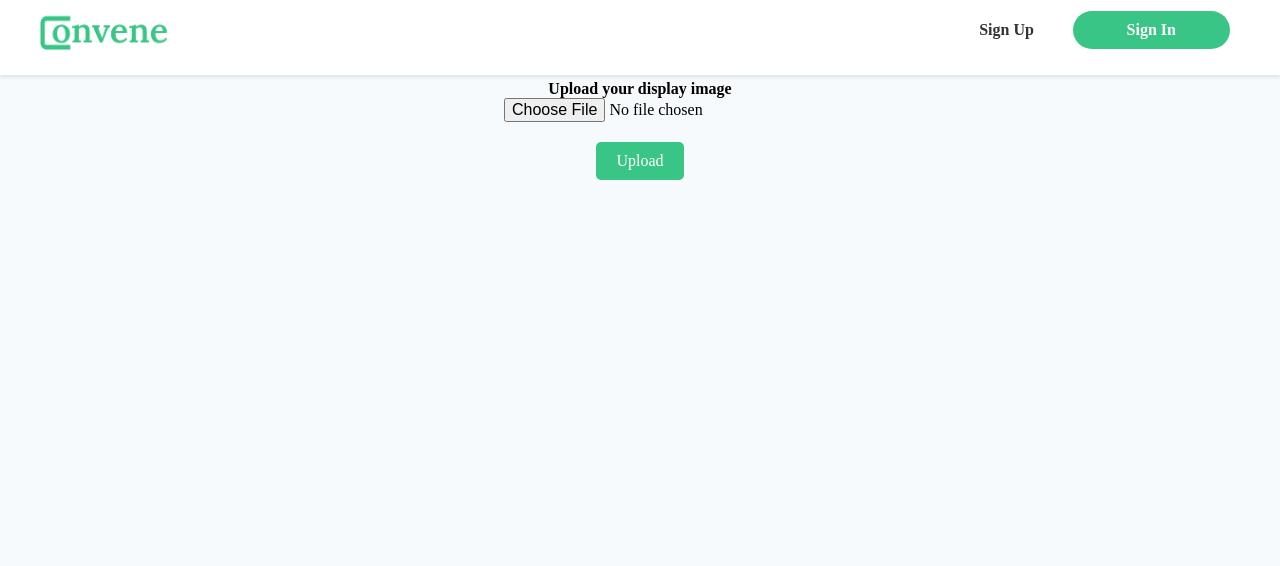
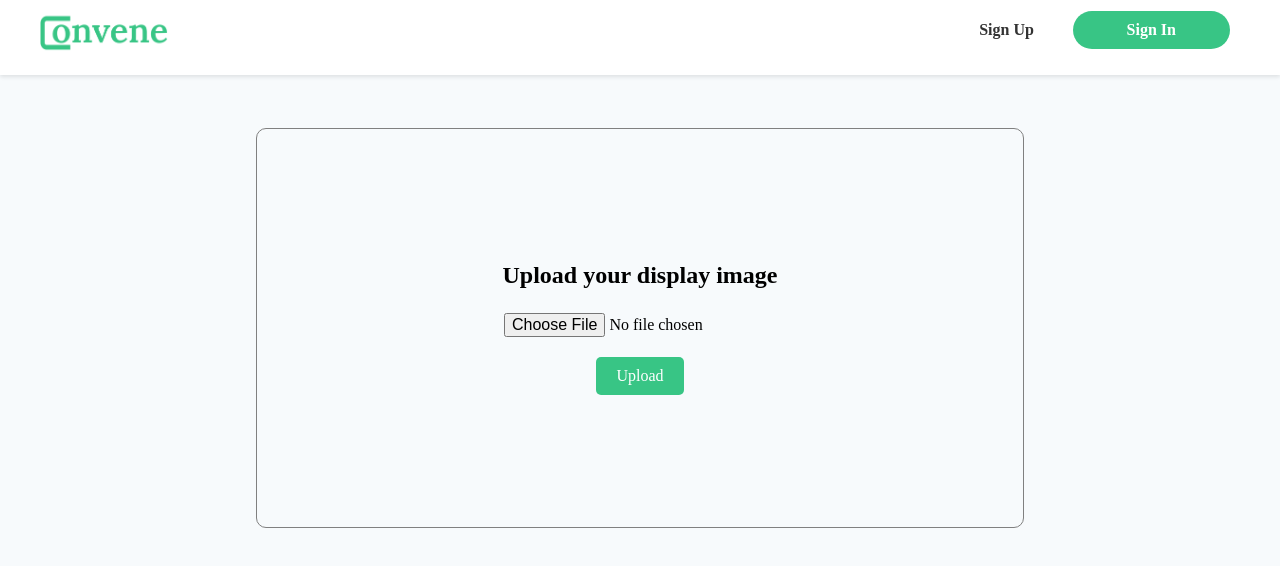
Before and after one commit to ceeygithub/RealConvene, a React (Create React App) app: page /displaypicture in a window 1280 px wide. Shown: the top 566 px of the page. Built offline with nearby package versions, Linux system fonts and the light colour scheme; no server answers.

Commit message:
deletmeetup start

```diff
--- a/src/components/Event.jsx
+++ b/src/components/Event.jsx
@@ -35,10 +35,10 @@ const Event = () => {
             <div className="card-media-body-top">
               <span className="subtle">{event.date}</span>
             </div>
-            <span className="card-media-body-heading">{event.title}</span>
+            <p className="card-media-body-heading">{event.title}</p>
             <div className="card-media-body-supporting-bottom">
               <span className="card-media-body-supporting-bottom-text subtle">{event.location}</span>
-              <span className="card-media-body-supporting-bottom-text subtle u-float-right">{event.price}</span>
+              {/* <span className="card-media-body-supporting-bottom-text subtle u-float-right">{event.price}</span> */}
               {/* Upvote and comment icons */}
               <div className="card-media-body-supporting-bottom-icons">
                 <span className="icon-with-count">
--- a/src/pages/AdminDashboard.jsx
+++ b/src/pages/AdminDashboard.jsx
@@ -8,6 +8,7 @@ import { FaUsers } from "react-icons/fa";
 import { IoCreateOutline } from "react-icons/io5";
 import { MdOutlineEventSeat } from "react-icons/md";
 import { IoSettingsOutline } from "react-icons/io5";
+import { MdDeleteOutline } from "react-icons/md";
 import { useAuth } from '../contexts/AuthContext';
  import { Formik, Form, Field, ErrorMessage } from 'formik';
  import * as Yup from 'yup';
@@ -125,6 +126,13 @@ const AdminDashboard = () => {
             </Formik>
           </div>
         );
+          case 'deletemeetup':
+        return (
+          <div>
+            {/* UI for settings */}
+        Delete meetup
+          </div>
+        );
       case 'settings':
         return (
           <div>
@@ -176,6 +184,14 @@ const AdminDashboard = () => {
               </Link>
             </li>
 
+   <li className={selectedMenu === 'deletemeetup' ? 'active' : ''}>
+              <Link to="#" className='link' onClick={() => handleMenuClick('deletemeetup')}>
+  <MdDeleteOutline />
+                <span>Delete Event </span>
+              </Link>
+            </li>
+
+
      <li className={selectedMenu === 'settings' ? 'active' : ''}>
               <Link to="#" className='link' onClick={() => handleMenuClick('settings')}>
                 <IoSettingsOutline />
--- a/src/pages/DisplayPicture.jsx
+++ b/src/pages/DisplayPicture.jsx
@@ -130,7 +130,7 @@ const handleUpload = async () => {
 
   return (
     <div className={DisplayPictureCSS.container}>
-      <h4>Upload your display image</h4>
+      <h4 className= {DisplayPictureCSS.heading}>Upload your display image</h4>
       <input type="file" accept="image/*" onChange={handleImageChange} />
       <button onClick={handleUpload} className={DisplayPictureCSS.uploadButton}>
         Upload
--- a/src/styles/DisplayPicture.module.css
+++ b/src/styles/DisplayPicture.module.css
@@ -1,12 +1,19 @@
 .container {
-    /* width: 60%; */
+    width: 60%;
     display: flex;
     flex-direction: column;
     justify-content: center;
     align-items: center;
-    margin: 5rem auto;
+    margin: 10% auto 0 auto;
+    border: 1px solid grey;
+    padding: 2rem;
+    border-radius: 10px;
+    height:400px ;
 }
-
+.heading{
+    font-size: 1.5rem;
+    margin-bottom: 1.5rem;
+}
 .uploadButton {
     margin-top: 20px;
     padding: 10px 20px;
@@ -21,7 +28,7 @@
     background-color: #27ae60;
 }
 
-.progressBar {
-    margin-top: 20px;
+/* .progressBar {
+    margin-top: 200px;
     width: 100%;
-}
+} */
--- a/src/styles/Event.css
+++ b/src/styles/Event.css
@@ -19,7 +19,7 @@
 
 .subtle {
     color: #888;
-    font-size: 12px;
+    font-size: 1rem;
 }
 
 .card-media {
@@ -110,6 +110,11 @@
 .card-media-body-heading {
     display: block;
     margin-top: 10px;
+    font-size: 2rem;
+    text-overflow: ellipsis;
+        white-space: nowrap;
+        overflow: hidden;
+            max-width: 100%;
 }
 
 .card-media-body-supporting-bottom {
@@ -140,4 +145,5 @@ color: var(--pryColor);
 
 .card-media-body-supporting-bottom-text {
     display: inline-block;
+    font-size: 1rem;
 }
--- a/src/styles/UserDashboard.module.css
+++ b/src/styles/UserDashboard.module.css
@@ -4,12 +4,13 @@
     justify-content: space-between;
     padding: 13px 5%;
     position: relative;
+    /* height: 100vh; */
 }
 
 .leftSidebar {
-    flex-basis: 25%;
+    flex-basis: 20%;
     position: sticky;
-    top: 15%;
+    top: 20%;
     align-self: flex-start;
     margin-right: 1rem;
 }
@@ -17,7 +18,8 @@
 .rightSidebar {
     flex-basis: 25%;
     position: sticky;
-    top: 15%;
+    position: -webkit-sticky;
+    top:2rem;
     align-self: flex-start;
     /* background: #fff; */
     /* padding: 20px 0 20px 0; */
@@ -26,7 +28,7 @@
 }
 
 .mainContent {
-    flex-basis: 47%;
+    flex-basis: 40%;
 margin-top: 2rem;
 display: flex;
 flex-direction: column;
@@ -90,12 +92,12 @@ align-items: center;
     color: #2ecc71;
     font-size: 12px;
 }
-
+/*
 .event {
     display: flex;
     font-size: 14px;
     margin-bottom: 20px;
-}
+} */
 
 
 .sidebar-ads {
```
